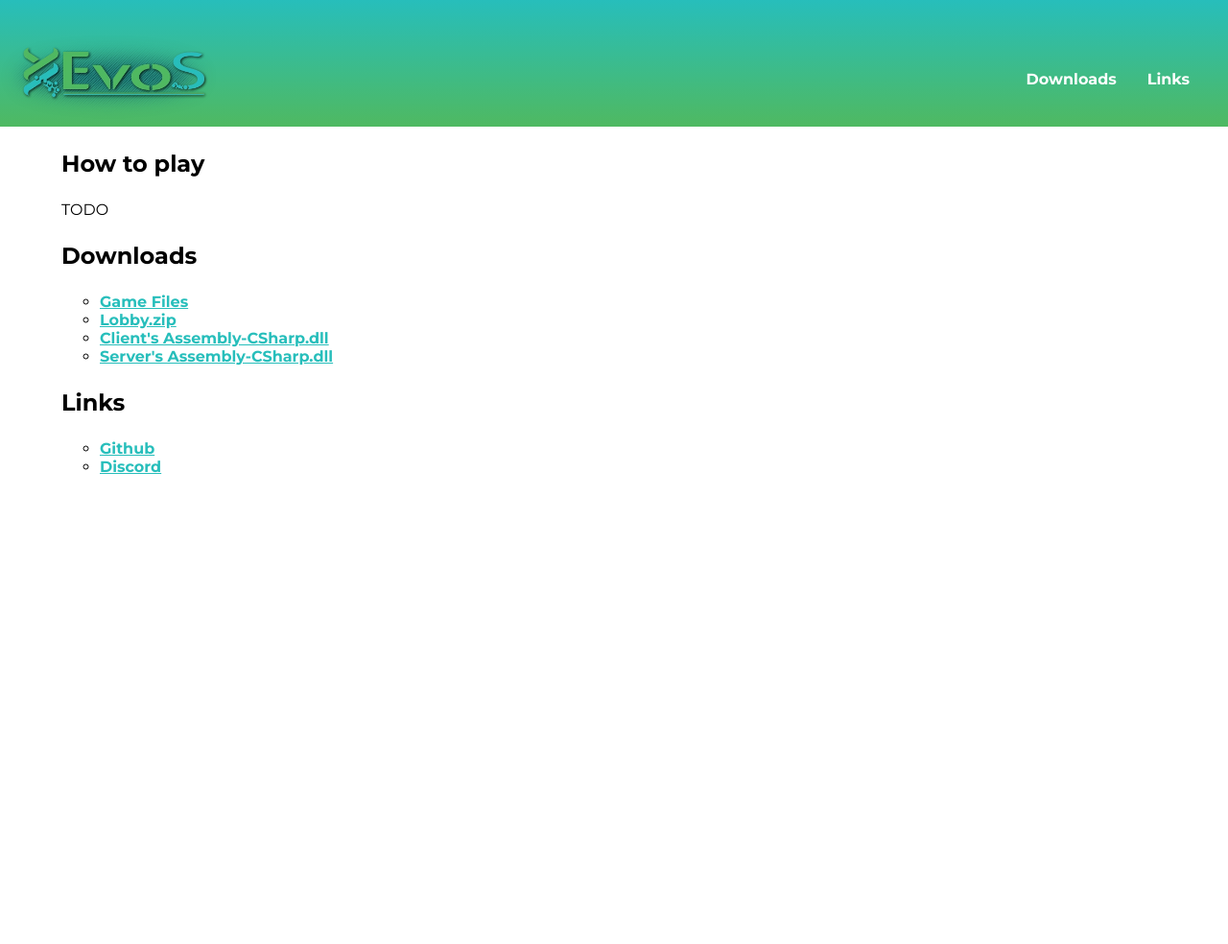
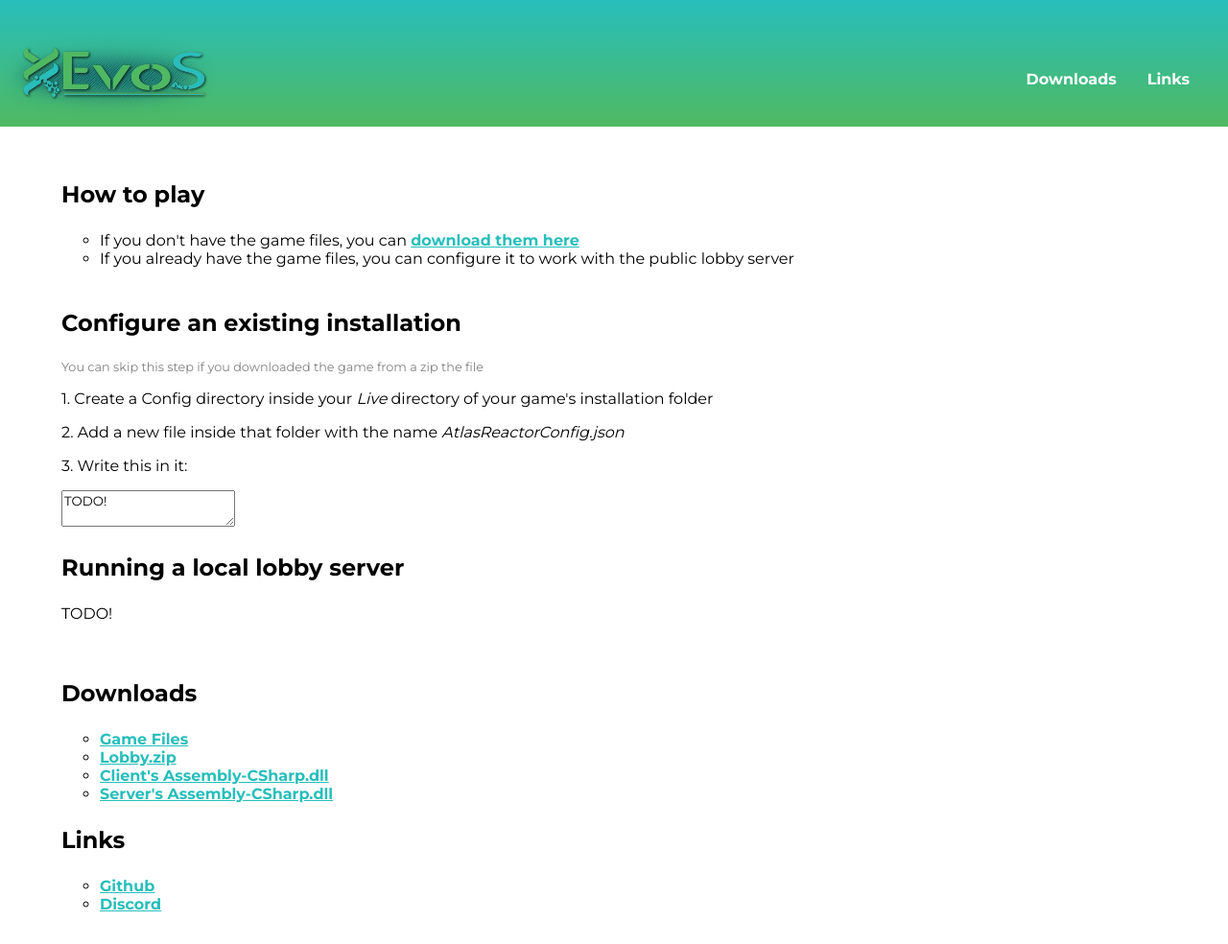
Before and after one commit to mts508/evos-page, a Flask app: page / in a window 1280 px wide. Shown: the whole page at 96% size. Before the commit the page ends 494 px from the top, so only its background shows below. Run offline with Flask 2, Linux system fonts and the light colour scheme.

Commit message:
more text

```diff
--- a/static/styles.css
+++ b/static/styles.css
@@ -48,7 +48,7 @@ ul {
 }
 
 .content {
-	padding: 0rem 4rem;
+	padding: 2rem 4rem;
 }
 
 h3 {
@@ -63,3 +63,8 @@ a {
 li {
 	list-style-type: circle;
 }
+
+.note {
+    font-size: 0.8rem;
+    color: grey
+}
--- a/templates/index.html
+++ b/templates/index.html
@@ -20,8 +20,26 @@
 		</nav>
 		<div class="content">
 			<h3>How to play</h3>
-			<p>TODO</p>
+			<ul>
+				<li>If you don't have the game files, you can <a href="https://drive.google.com/file/d/1C-WnIA5YcBUE5MQ9vbQGwamVs1aSGXKU/view?usp=sharing">download them here</a></li>
+				<li>If you already have the game files, you can configure it to work with the public lobby server</li>
+			</ul>
 
+			<br/>
+
+			<h3>Configure an existing installation</h3>
+			<p class="note">You can skip this step if you downloaded the game from a zip the file</p>
+			<p>1. Create a Config directory inside your <i>Live</i> directory of your game's installation folder</p>
+			<p>2. Add a new file inside that folder with the name <i>AtlasReactorConfig.json</i></p>
+			<p>3. Write this in it:</p>
+			<textarea>TODO!</textarea>
+
+			<br/>
+
+			<h3>Running a local lobby server</h3>
+			<p>TODO!</p>
+
+			<br/>
 			<h3>Downloads</h3>
 			<ul>
 				<li><a href="https://drive.google.com/file/d/1C-WnIA5YcBUE5MQ9vbQGwamVs1aSGXKU/view?usp=sharing">Game Files</a></li>
```
